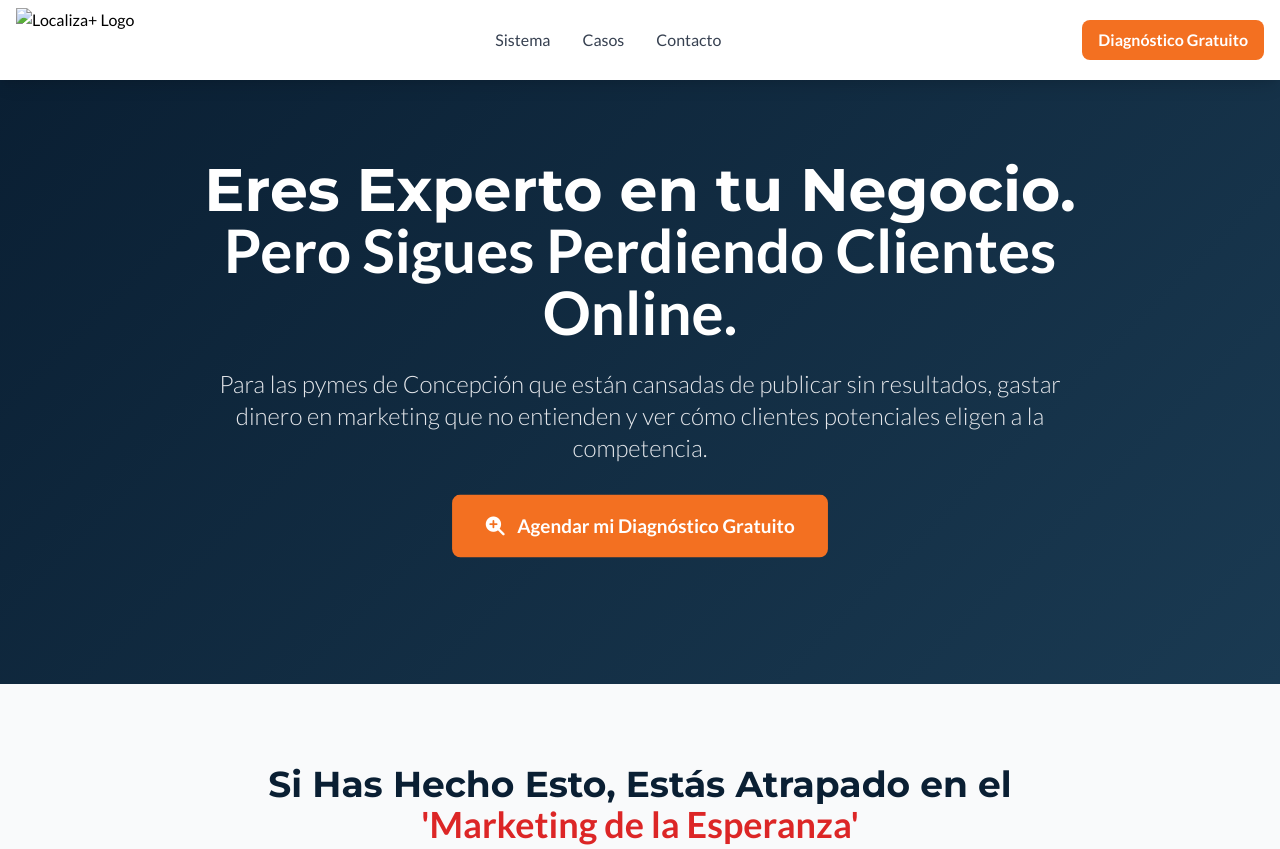
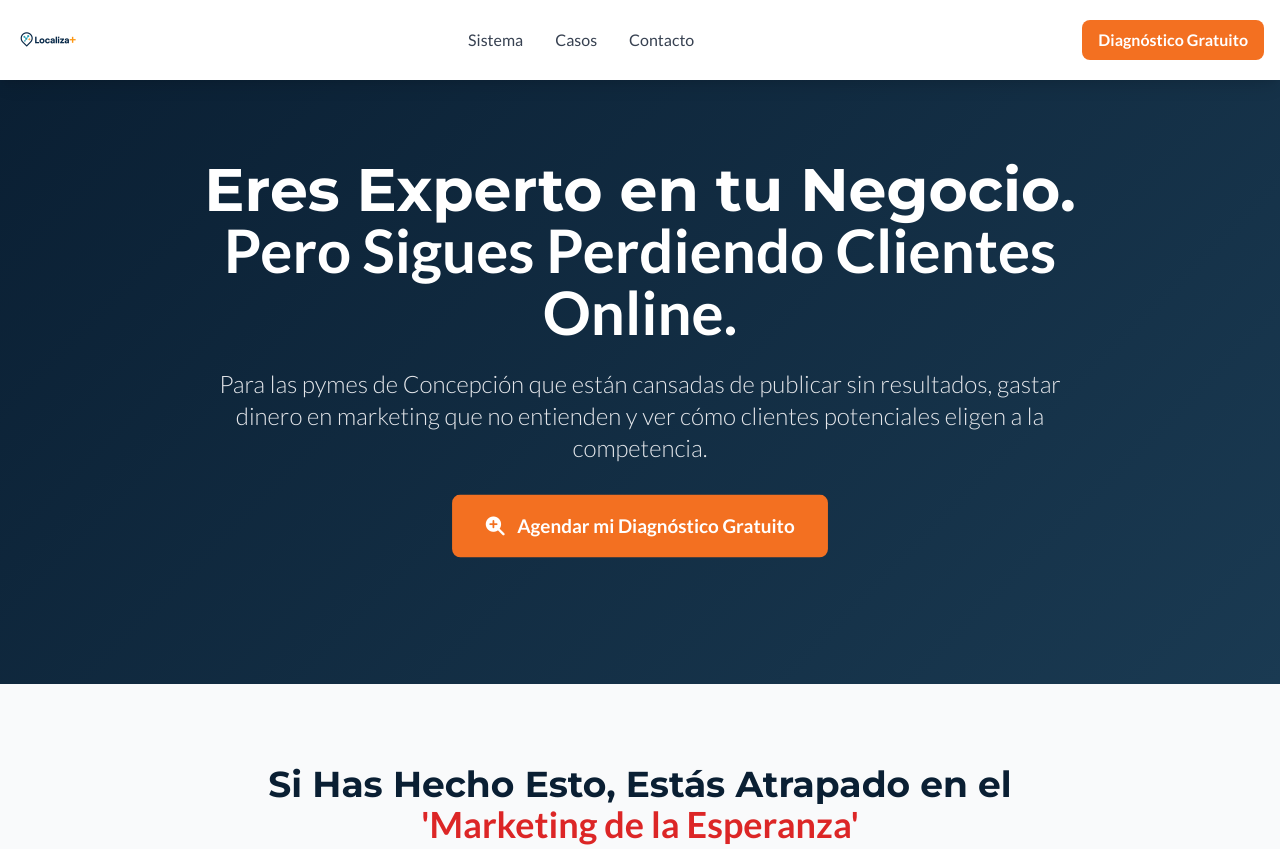
Before and after one commit to localizamas/localizamas-landing, a plain HTML site: page index.html in a window 1280 px wide. Shown: the top 849 px of the page. Drawn offline with nearby package versions, Linux system fonts and the light colour scheme.

Commit message:
Update index.html

```diff
--- a/index.html
+++ b/index.html
@@ -83,7 +83,7 @@
         <div class="container mx-auto px-4">
             <div class="flex justify-between items-center h-20">
                 <a href="#hero" class="h-full py-2">
-                    <img src="logotipo.jpg" alt="Localiza+ Logo" class="h-full">
+                    <img src="logotipo.png" alt="Localiza+ Logo" class="h-full">
                 </a>
                 <div class="hidden md:flex space-x-8">
                     <a href="#sistema" class="text-gray-700 hover:text-orange-500 transition duration-300">Sistema</a>
```
